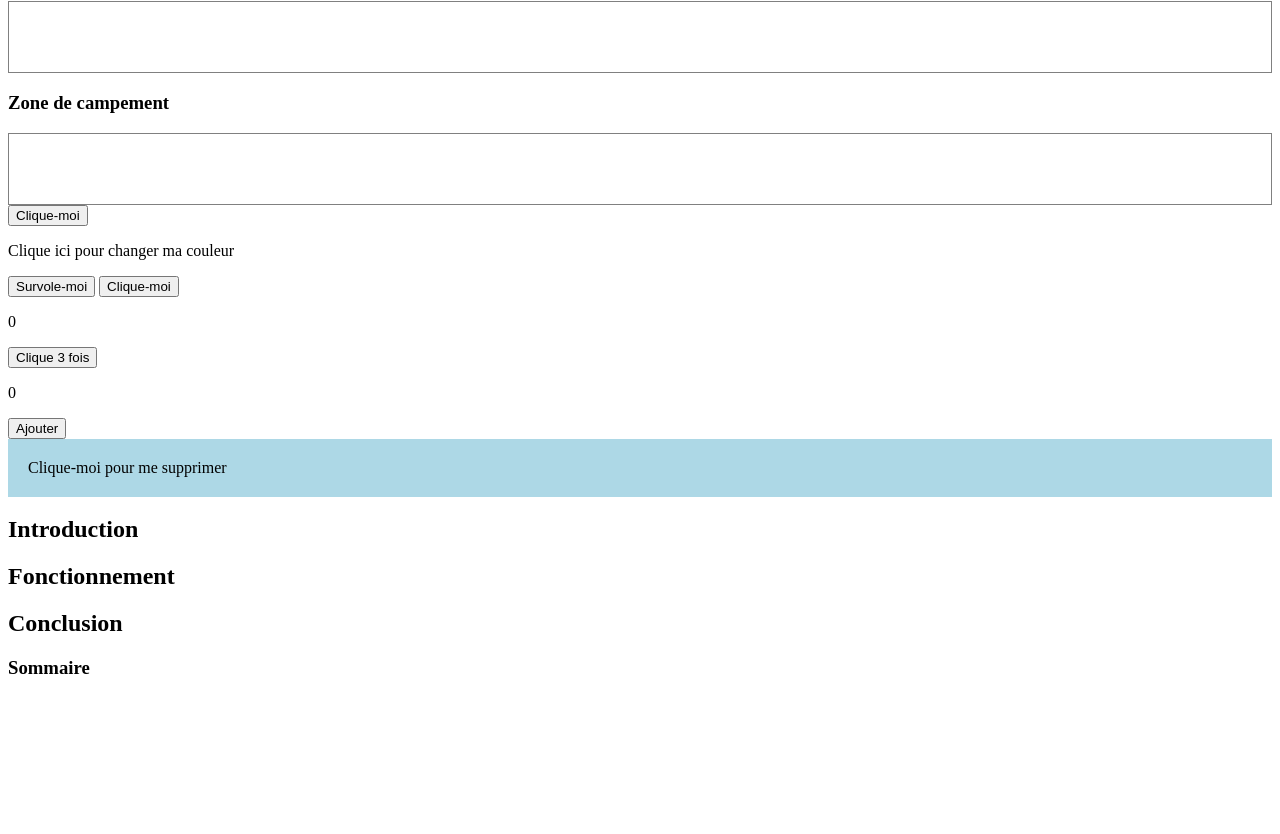
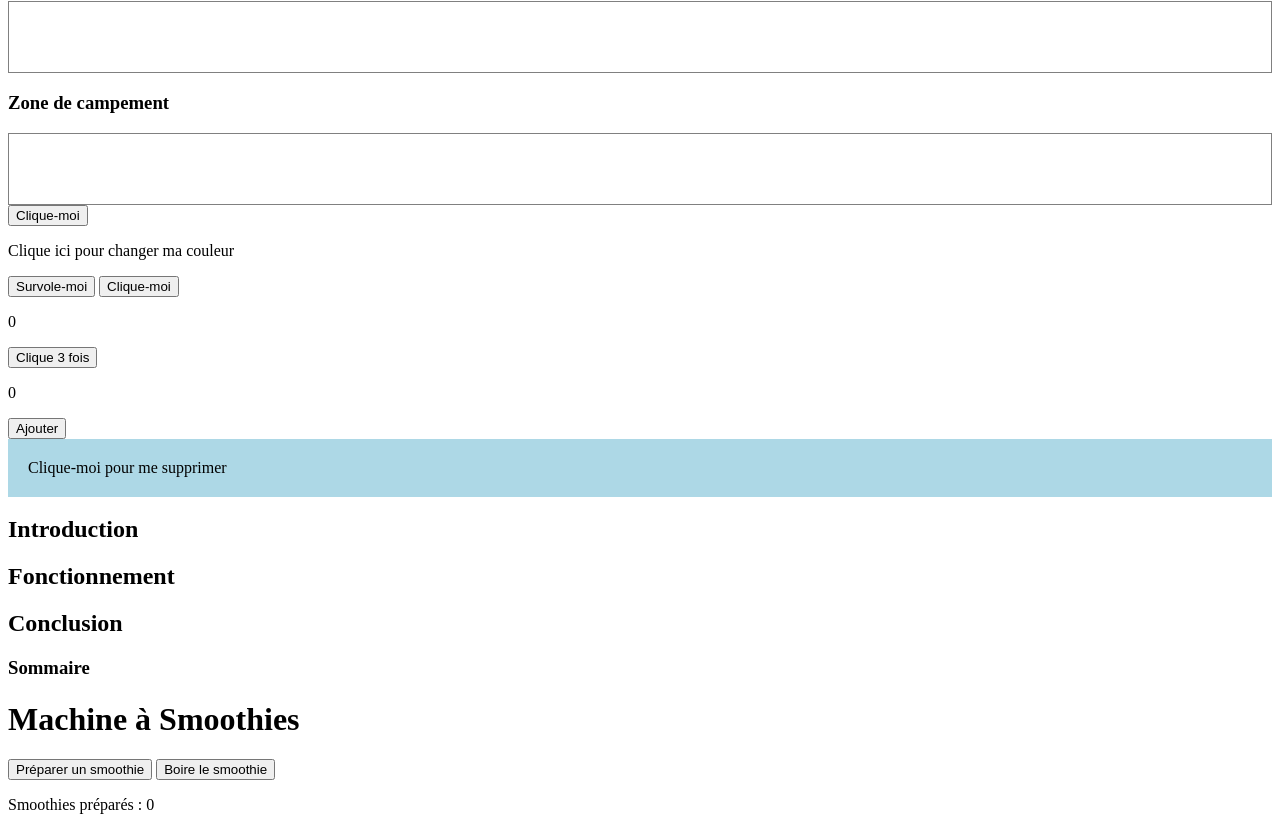
Before and after one commit to Ilonati/Exercice-Accessibilit-, a plain HTML site: page Exercice/index.html in a window 1280 px wide. Shown: the part 313-1147 px from the top of the page. Before the commit the page ends 1011 px from the top, so only its background shows below. Drawn offline with Linux system fonts and the light colour scheme; a script that the page names is missing.

Commit message:
exercice 2 evenement

```diff
--- a/Exercice/index.html
+++ b/Exercice/index.html
@@ -65,6 +65,12 @@
             <ul id="listeSommaire"></ul>
         </div>
 
+
+        <h1>Machine à Smoothies</h1>
+        <button id="btnSmoothie">Préparer un smoothie</button>
+        <button id="btnBoire">Boire le smoothie</button>
+        <p id="compteur">Smoothies préparés : 0</p>
+        <div id="resultat" style="margin-top: 20px;"></div>
     </body>
 
 </html>
```
